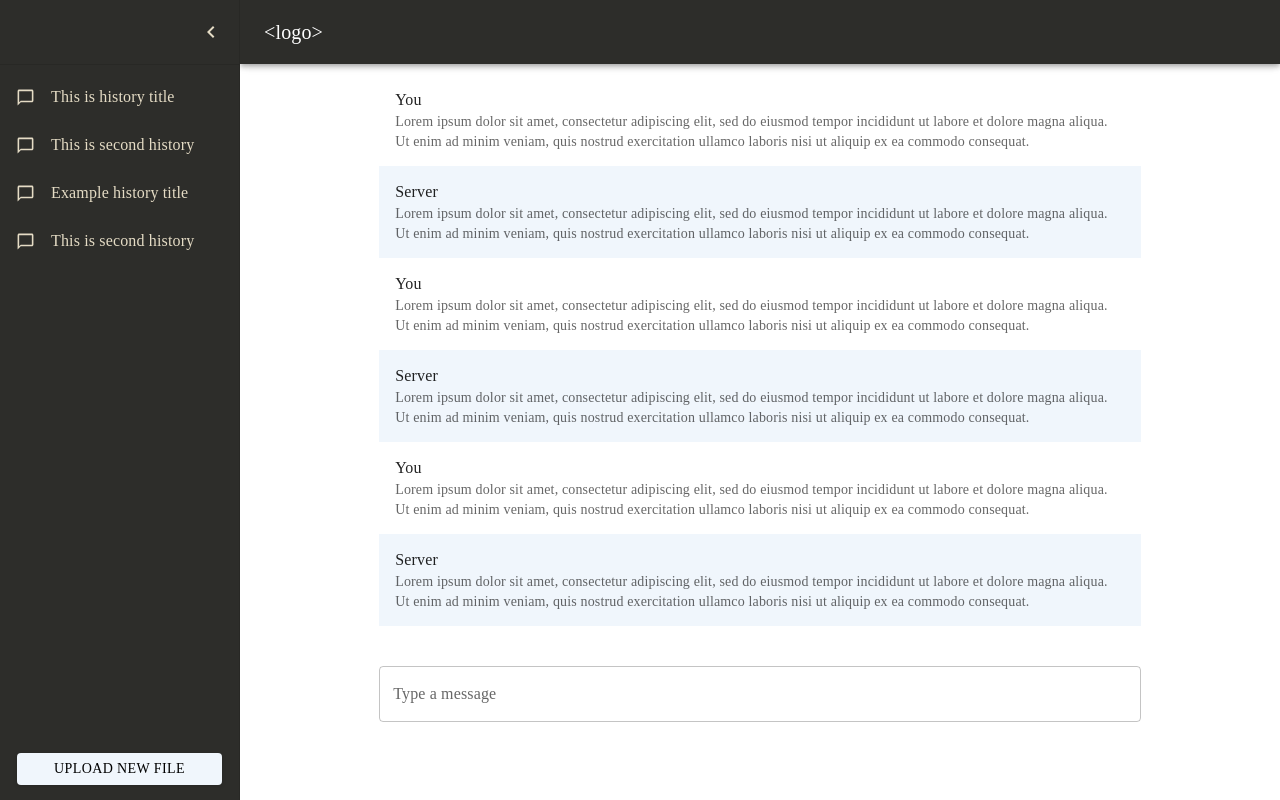
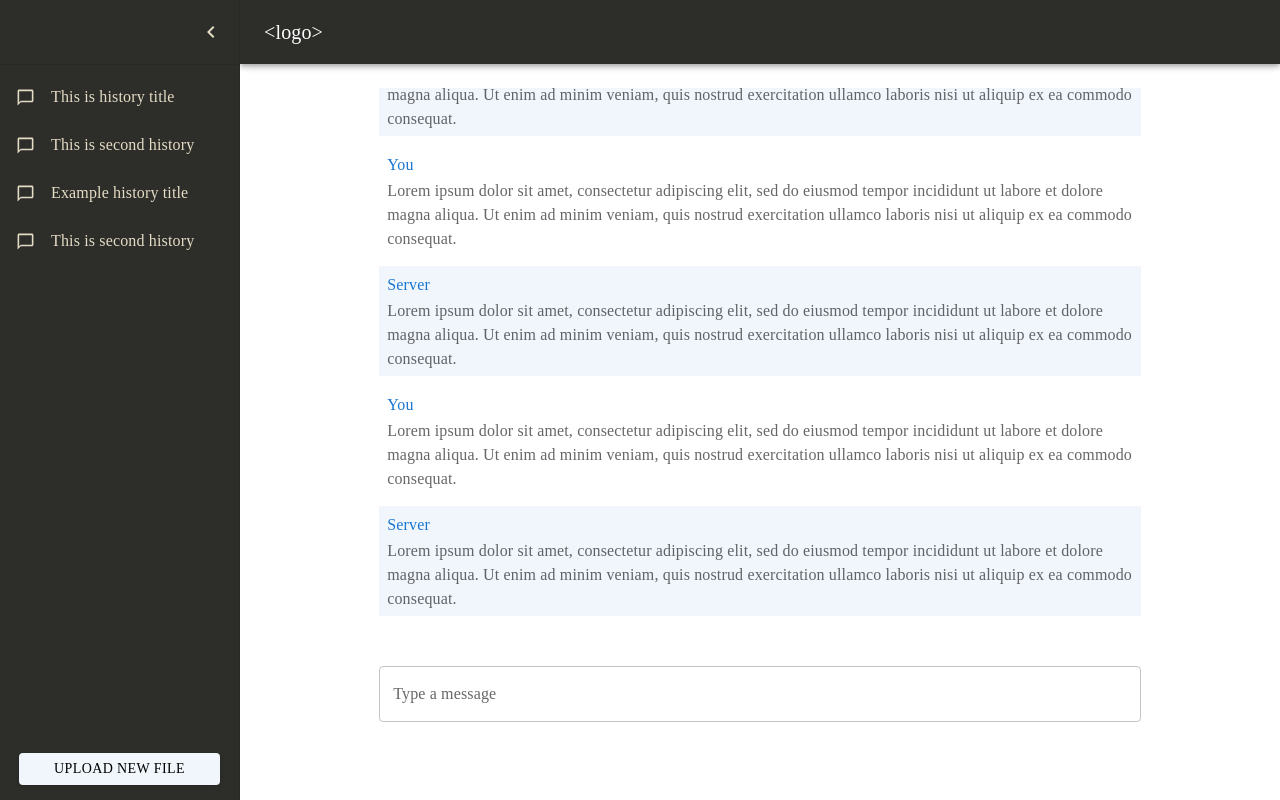
Before and after one commit to 01vaibhavrawat/Document-Chat, a React (Create React App) app: page / in a window 1280 px wide. Built offline with nearby package versions, Linux system fonts and the light colour scheme.

Commit message:
Fixed sidebar add file button UI alignment

```diff
--- a/src/containers/chat/ChatUI.jsx
+++ b/src/containers/chat/ChatUI.jsx
@@ -1,5 +1,5 @@
-import { makeStyles } from '@mui/styles';
-import React, { useState, useRef, useEffect } from 'react';
+import { makeStyles } from "@mui/styles";
+import React, { useState, useRef, useEffect } from "react";
 import customTheme from "../../constants/customTheme";
 import {
   Paper,
@@ -9,55 +9,56 @@ import {
   ListItem,
   ListItemText,
   Divider,
-} from '@mui/material';
+  Typography,
+} from "@mui/material";
 
 const useStyles = makeStyles(() => ({
   root: {
-    display: 'flex',
-    flexDirection: 'column',
-    height: '81.2vh',
-    margin: '0 auto',
-    width: '80%',
-    maxWidth: '900px',
+    display: "flex",
+    flexDirection: "column",
+    height: "81.2vh",
+    margin: "0 auto",
+    width: "80%",
+    maxWidth: "900px",
   },
   chatHistory: {
     flex: 1,
-    overflowY: 'auto',
-    padding: '16px',
-    position: 'relative',
-    '&::-webkit-scrollbar': {
-      width: '10px', // Set the width of the scrollbar
+    overflowY: "auto",
+    padding: "16px",
+    position: "relative",
+    "&::-webkit-scrollbar": {
+      width: "10px", // Set the width of the scrollbar
     },
-    '&::-webkit-scrollbar-thumb': {
+    "&::-webkit-scrollbar-thumb": {
       background: customTheme.tersary_background, // Set the scrollbar thumb color
-      borderRadius: '4px', // Round the edges of the scrollbar thumb
+      borderRadius: "4px", // Round the edges of the scrollbar thumb
     },
-    '&::-webkit-scrollbar-track': {
-      background: 'transparent', // Set the scrollbar track background
-    }
+    "&::-webkit-scrollbar-track": {
+      background: "transparent", // Set the scrollbar track background
+    },
   },
   chatInput: {
-    display: 'flex',
-    padding: '16px',
-    width: '100%',
-    float:"bottom"
+    display: "flex",
+    padding: "16px",
+    width: "100%",
+    float: "bottom",
   },
   inputField: {
     flexGrow: 1,
-    width: '100%',
+    width: "100%",
   },
 }));
 
 const ChatComponent = () => {
   const classes = useStyles();
   const [messages, setMessages] = useState([]);
-  const [newMessage, setNewMessage] = useState('');
+  const [newMessage, setNewMessage] = useState("");
   const chatHistoryRef = useRef(null);
 
   const handleSendMessage = (e) => {
-    if (e.key === 'Enter' && newMessage) {
-      setMessages([...messages, { text: newMessage, sender: 'user' }]);
-      setNewMessage('');
+    if (e.key === "Enter" && newMessage) {
+      setMessages([...messages, { text: newMessage, sender: "user" }]);
+      setNewMessage("");
     }
   };
 
@@ -71,56 +72,95 @@ const ChatComponent = () => {
     <div className={classes.root}>
       <div className={classes.chatHistory} ref={chatHistoryRef}>
         <List>
-          <div key={"temporary"}>
-              <ListItem
-                alignItems="flex-start">
-                <ListItemText
-                  secondary={"Lorem ipsum dolor sit amet, consectetur adipiscing elit, sed do eiusmod tempor incididunt ut labore et dolore magna aliqua. Ut enim ad minim veniam, quis nostrud exercitation ullamco laboris nisi ut aliquip ex ea commodo consequat. "}
-                  primary={"You"}
-                />
-              </ListItem>
+          <div key={324} style={{ marginBottom: "10px",
+              padding: "5px 8px",}}>
+            <Typography variant="subtitle1" color="primary">
+              You
+            </Typography>
+            <Typography variant="body1" color="textSecondary">
+              Lorem ipsum dolor sit amet, consectetur adipiscing elit, sed do
+              eiusmod tempor incididunt ut labore et dolore magna aliqua. Ut
+              enim ad minim veniam, quis nostrud exercitation ullamco laboris
+              nisi ut aliquip ex ea commodo consequat.
+            </Typography>
           </div>
-          <div key={"temporary"} style={{background: customTheme.tersary_background}}>
-              <ListItem alignItems="flex-start">
-                <ListItemText
-                  secondary={"Lorem ipsum dolor sit amet, consectetur adipiscing elit, sed do eiusmod tempor incididunt ut labore et dolore magna aliqua. Ut enim ad minim veniam, quis nostrud exercitation ullamco laboris nisi ut aliquip ex ea commodo consequat. "}
-                  primary={"Server"}
-                />
-              </ListItem>
+          <div
+            key={3234}
+            style={{
+              background: customTheme.tersary_background,
+              marginBottom: "10px",
+              padding: "5px 8px",
+            }}
+          >
+            <Typography variant="subtitle1" color="primary">
+              Server
+            </Typography>
+            <Typography variant="body1" color="textSecondary">
+              Lorem ipsum dolor sit amet, consectetur adipiscing elit, sed do
+              eiusmod tempor incididunt ut labore et dolore magna aliqua. Ut
+              enim ad minim veniam, quis nostrud exercitation ullamco laboris
+              nisi ut aliquip ex ea commodo consequat.
+            </Typography>
           </div>
-
-          <div key={"temporary"}>
-              <ListItem alignItems="flex-start">
-                <ListItemText
-                  secondary={"Lorem ipsum dolor sit amet, consectetur adipiscing elit, sed do eiusmod tempor incididunt ut labore et dolore magna aliqua. Ut enim ad minim veniam, quis nostrud exercitation ullamco laboris nisi ut aliquip ex ea commodo consequat. "}
-                  primary={"You"}
-                />
-              </ListItem>
+          <div key={324} style={{ marginBottom: "10px",
+              padding: "5px 8px", }}>
+            <Typography variant="subtitle1" color="primary">
+              You
+            </Typography>
+            <Typography variant="body1" color="textSecondary">
+              Lorem ipsum dolor sit amet, consectetur adipiscing elit, sed do
+              eiusmod tempor incididunt ut labore et dolore magna aliqua. Ut
+              enim ad minim veniam, quis nostrud exercitation ullamco laboris
+              nisi ut aliquip ex ea commodo consequat.
+            </Typography>
           </div>
-          <div key={"temporary"} style={{background: customTheme.tersary_background}}>
-              <ListItem alignItems="flex-start">
-                <ListItemText
-                  secondary={"Lorem ipsum dolor sit amet, consectetur adipiscing elit, sed do eiusmod tempor incididunt ut labore et dolore magna aliqua. Ut enim ad minim veniam, quis nostrud exercitation ullamco laboris nisi ut aliquip ex ea commodo consequat. "}
-                  primary={"Server"}
-                />
-              </ListItem>
+          <div
+            key={3234}
+            style={{
+              background: customTheme.tersary_background,
+              marginBottom: "10px",
+              padding: "5px 8px",
+            }}
+          >
+            <Typography variant="subtitle1" color="primary">
+              Server
+            </Typography>
+            <Typography variant="body1" color="textSecondary">
+              Lorem ipsum dolor sit amet, consectetur adipiscing elit, sed do
+              eiusmod tempor incididunt ut labore et dolore magna aliqua. Ut
+              enim ad minim veniam, quis nostrud exercitation ullamco laboris
+              nisi ut aliquip ex ea commodo consequat.
+            </Typography>
           </div>
-
-          <div key={"temporary"}>
-              <ListItem alignItems="flex-start">
-                <ListItemText
-                  secondary={"Lorem ipsum dolor sit amet, consectetur adipiscing elit, sed do eiusmod tempor incididunt ut labore et dolore magna aliqua. Ut enim ad minim veniam, quis nostrud exercitation ullamco laboris nisi ut aliquip ex ea commodo consequat. "}
-                  primary={"You"}
-                />
-              </ListItem>
+          <div key={324} style={{ marginBottom: "10px",
+              padding: "5px 8px",}}>
+            <Typography variant="subtitle1" color="primary">
+              You
+            </Typography>
+            <Typography variant="body1" color="textSecondary">
+              Lorem ipsum dolor sit amet, consectetur adipiscing elit, sed do
+              eiusmod tempor incididunt ut labore et dolore magna aliqua. Ut
+              enim ad minim veniam, quis nostrud exercitation ullamco laboris
+              nisi ut aliquip ex ea commodo consequat.
+            </Typography>
           </div>
-          <div key={"temporary"} style={{background: customTheme.tersary_background}}>
-              <ListItem alignItems="flex-start">
-                <ListItemText
-                  secondary={"Lorem ipsum dolor sit amet, consectetur adipiscing elit, sed do eiusmod tempor incididunt ut labore et dolore magna aliqua. Ut enim ad minim veniam, quis nostrud exercitation ullamco laboris nisi ut aliquip ex ea commodo consequat. "}
-                  primary={"Server"}
-                />
-              </ListItem>
+          <div
+            key={3234}
+            style={{
+              background: customTheme.tersary_background,
+              marginBottom: "10px",
+              padding: "5px 8px",
+            }}
+          >
+            <Typography variant="subtitle1" color="primary">
+              Server
+            </Typography>
+            <Typography variant="body1" color="textSecondary">
+              Lorem ipsum dolor sit amet, consectetur adipiscing elit, sed do
+              eiusmod tempor incididunt ut labore et dolore magna aliqua. Ut
+              enim ad minim veniam, quis nostrud exercitation ullamco laboris
+              nisi ut aliquip ex ea commodo consequat.
+            </Typography>
           </div>
         </List>
       </div>
--- a/src/containers/layout/Layout.jsx
+++ b/src/containers/layout/Layout.jsx
@@ -168,7 +168,7 @@ export default function PersistentDrawerLeft() {
                 sx={{
                   marginTop: "auto",
                   background: customTheme.button_primary,
-                  padding: "4px 37px",
+                  padding: "4px 35px 4px 35px",
                   boxShadow: "rgba(0, 0, 0, 0.16) 0px 1px 4px",
                   color:"black",
                   "&:hover":{
```
Lines whose indentation alone changed are shown as unchanged.
